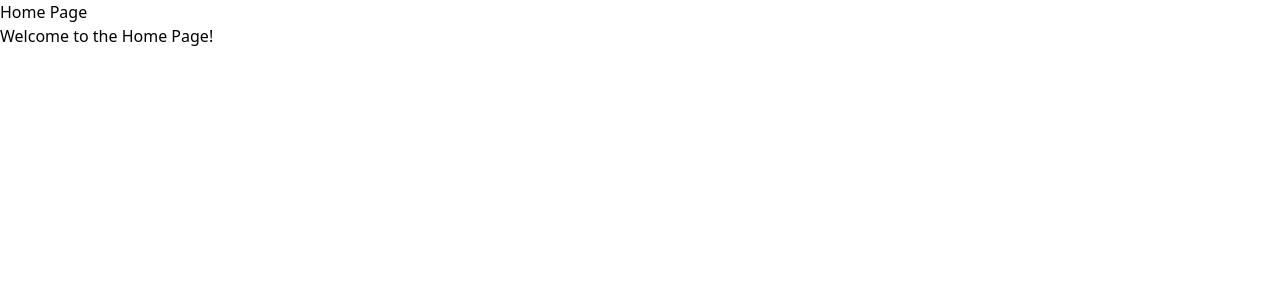
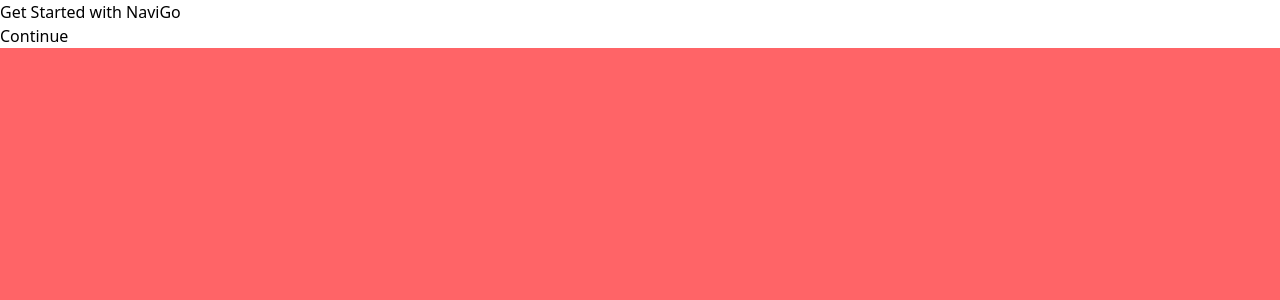
Before and after one commit to Tracer786/NaviGo, a React (Vite) app in the folder Frontend/: page / in a window 1280 px wide. Shown: the top 300 px of the page. Built offline with nearby package versions, Linux system fonts and the light colour scheme.

Commit message:
Home Page
Will get on with building the UI for the App.

```diff
--- a/Frontend/src/pages/Home.jsx
+++ b/Frontend/src/pages/Home.jsx
@@ -3,8 +3,12 @@ import React from "react";
 const Home = () => {
     return (
         <div>
-            <h1>Home Page</h1>
-            <p>Welcome to the Home Page!</p>
+            <div className="h-screen flex justify-between flex-col w-full bg-red-400">
+                <div className="bg-white">
+                    <h2>Get Started with NaviGo</h2>
+                    <button>Continue</button>
+                </div>
+            </div>
         </div>
     );
 }
```
